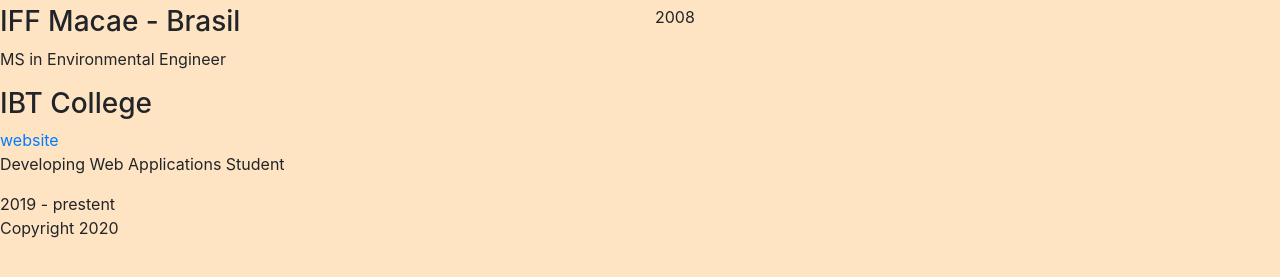
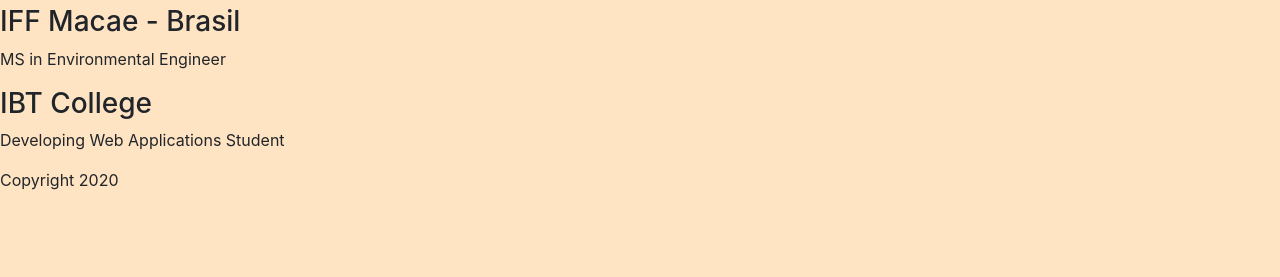
Before and after one commit to rosaninha/rosaninha.github.io, a plain HTML site: page index.html in a window 1280 px wide. Shown: the part 379-656 px from the top of the page. Drawn offline with nearby package versions, Linux system fonts and the light colour scheme.

Commit message:
Update index.html

```diff
--- a/index.html
+++ b/index.html
@@ -75,9 +75,6 @@
                         MS in Environmental Engineer
                     </p>
                 </div>
-                <div class="col">
-                    2008
-                </div>
             </div>
         </section>
         <section>
@@ -86,13 +83,9 @@
                 <!-- columns -->
                 <div>
                     <h3>IBT College</h3>
-                    <a href="www.ibtcollege.com">website</a>
                     <p>
                         Developing Web Applications Student
                     </p>
-                </div>
-                <div>
-                    2019 - prestent
                 </div>
             </div>
         </section>
```
